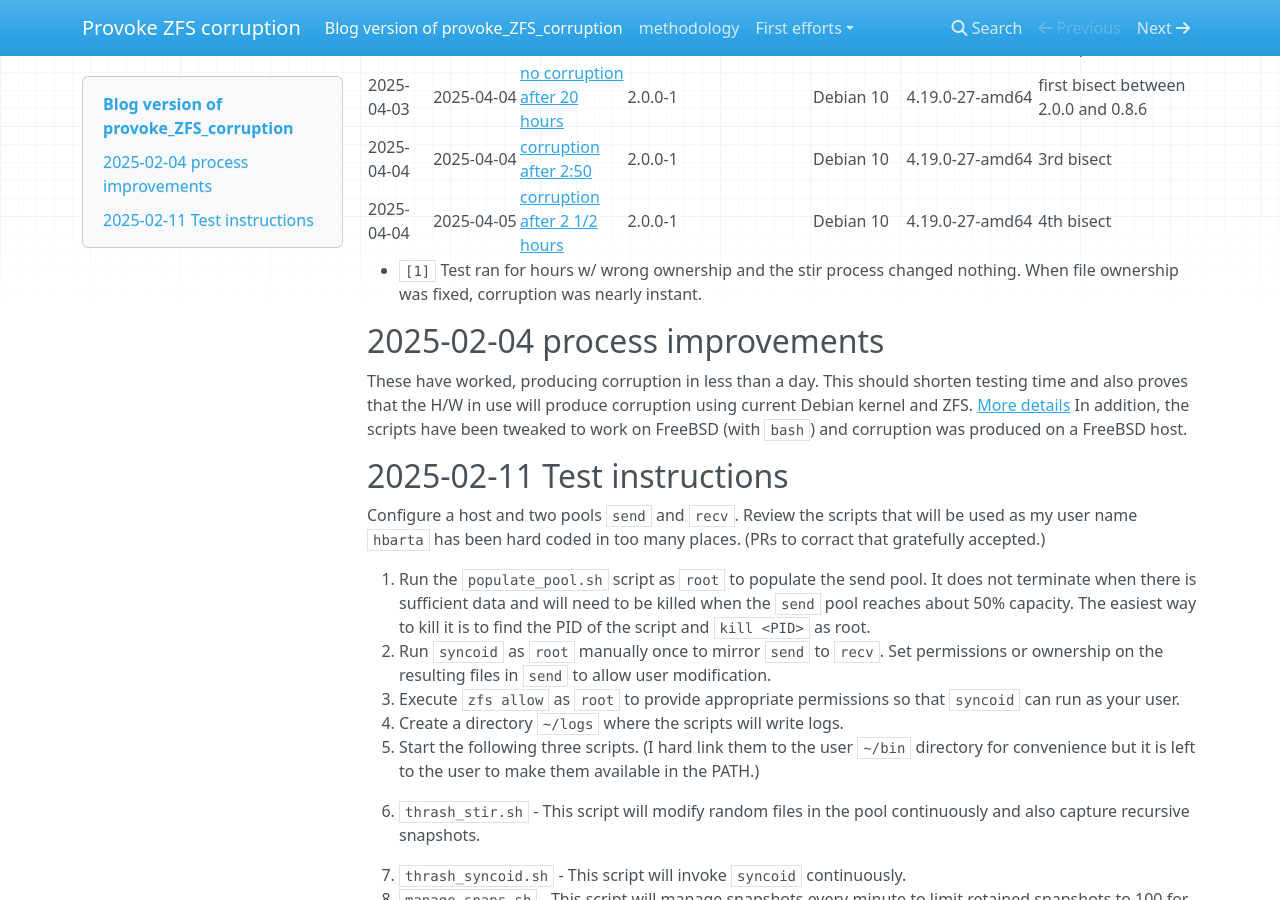
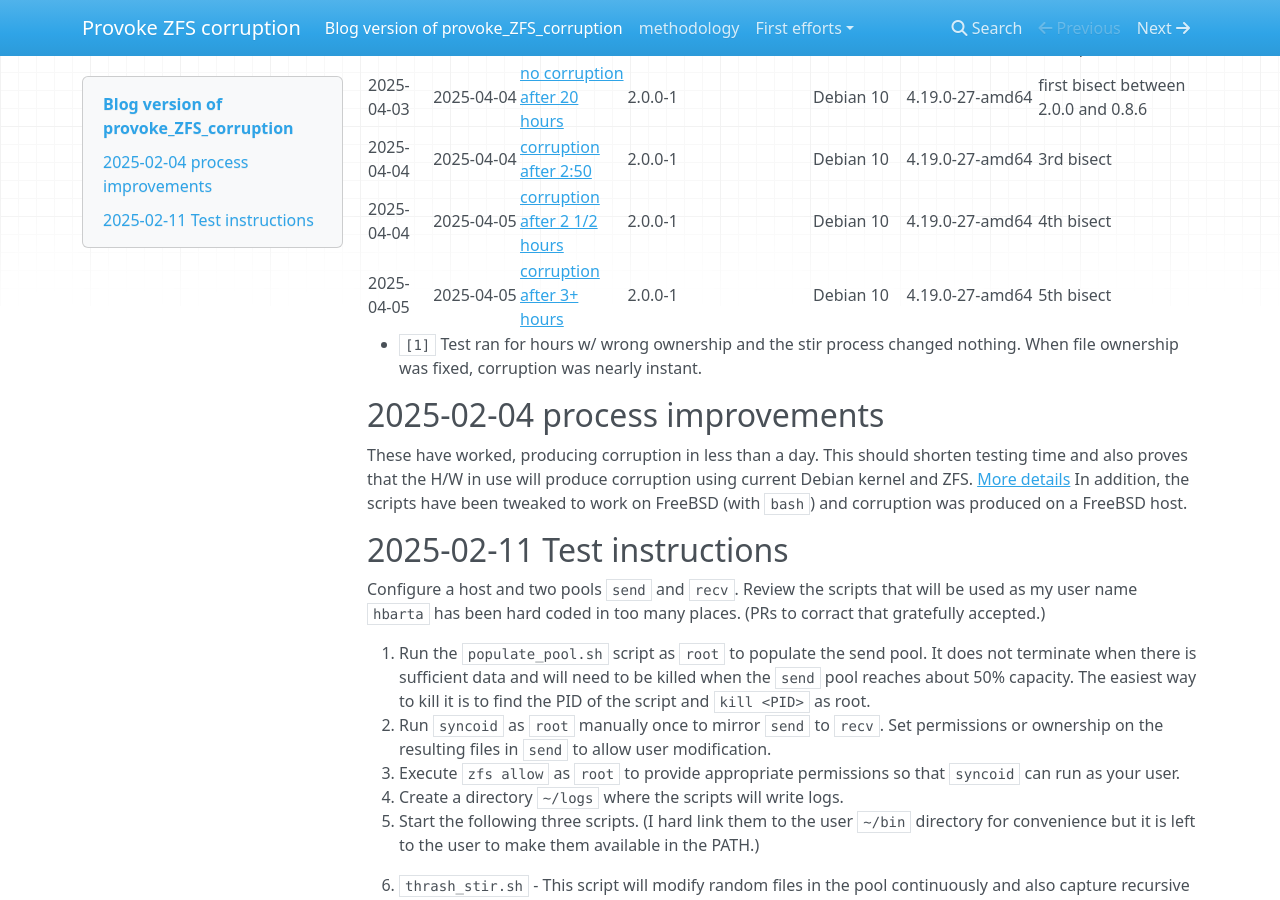
Before and after one commit to HankB/provoke_ZFS_corruption, an MkDocs documentation site: the page built from docs/index.md, in a window 1280 px wide and 900 px high, scrolled down 1022 px. Built offline with MkDocs 1.6.1, drawn with Linux system fonts in a browser that asks for light colours; nearby versions of some CDN libraries.

Commit message:
5th bisect

```diff
--- a/docs/index.md
+++ b/docs/index.md
@@ -25,6 +25,7 @@ Directory of tests starting with preliminary exploration.
 |2025-04-03|2025-04-04|[no corruption after 20 hours](./tests/2025-04-02_Linux_Buster_4.19_bisect_0.8.6_2.0.0_bisect_01/results.md)|2.0.0-1|Debian 10|4.19.0-27-amd64|first bisect between 2.0.0 and 0.8.6|
 |2025-04-04|2025-04-04|[corruption after 2:50](./tests/2025-04-04_Linux_Buster_4.19_bisect_0.8.6_2.0.0_bisect_03/results.md)|2.0.0-1|Debian 10|4.19.0-27-amd64|3rd bisect|
 |2025-04-04|2025-04-05|[corruption after 2 1/2 hours](./tests/2025-04-04_Linux_Buster_4.19_bisect_0.8.6_2.0.0_bisect_04/results.md)|2.0.0-1|Debian 10|4.19.0-27-amd64|4th bisect|
+|2025-04-05|2025-04-05|[corruption after 3+ hours](./tests/2025-04-05_Linux_Buster_4.19_bisect_0.8.6_2.0.0_bisect_05/results.md)|2.0.0-1|Debian 10|4.19.0-27-amd64|5th bisect|
 
 * `[1]` Test ran for hours w/ wrong ownership and the stir process changed nothing. When file ownership was fixed, corruption was nearly instant.
 
```
Also changed, not shown: 3 other files.
